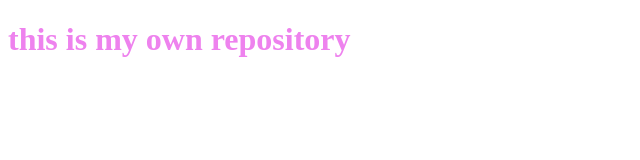
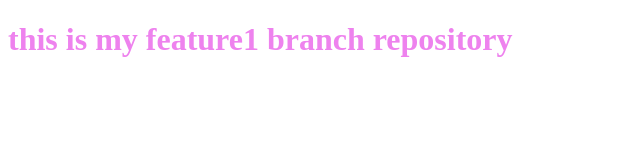
Before and after one commit to 19guruvarun/newLocalRepo, a plain HTML site: page index.html in a window 1280 px wide. Shown: the whole page, without its empty margins (0-640 px from the left). Drawn offline with Linux system fonts and the light colour scheme.

Commit message:
index page modified

```diff
--- a/index.html
+++ b/index.html
@@ -7,6 +7,6 @@
     <link rel="stylesheet" href="./index.css">
 </head>
 <body>
-    <h1>this is my own repository</h1>
+    <h1>this is my feature1 branch repository</h1>
 </body>
 </html>
```
